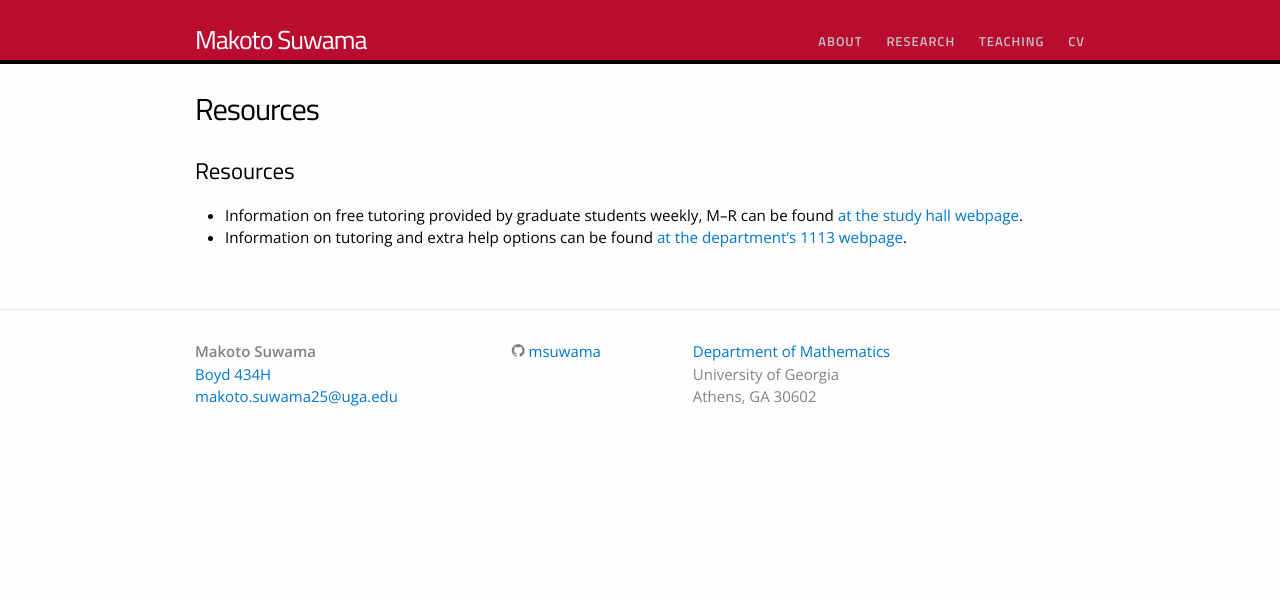
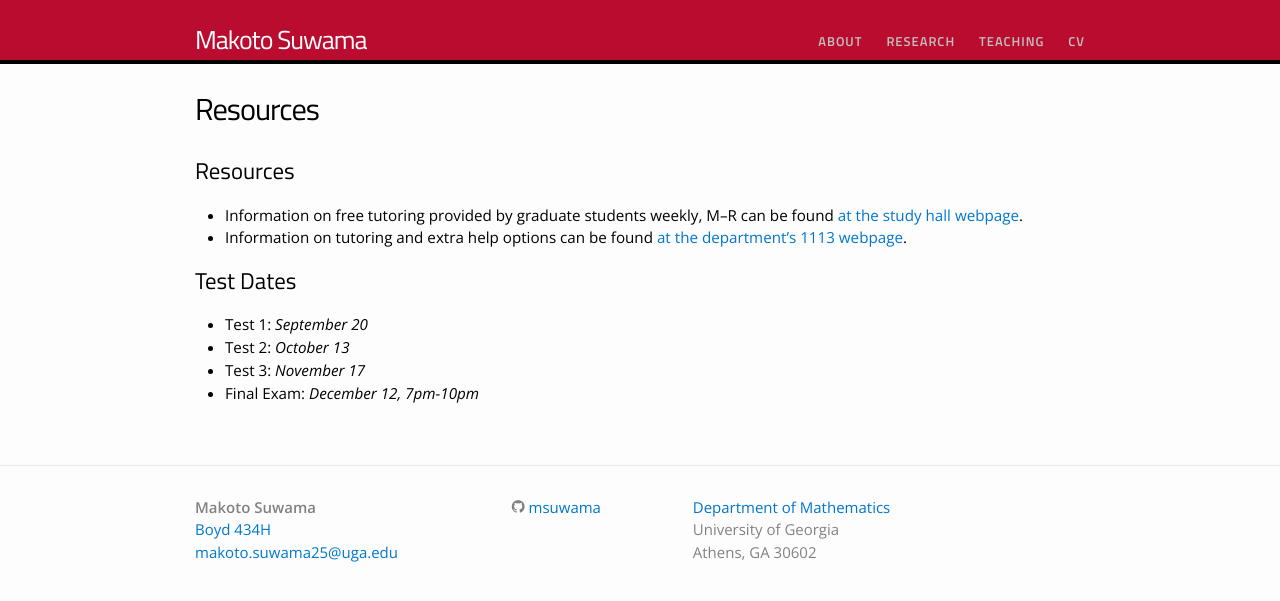
Before and after one commit to msuwama/oldwebsite, a Jekyll site: the page built from teaching/2017F-1113_comm.md, in a window 1280 px wide. Shown: the top 601 px of the page. Built offline with Jekyll 4.4.1, drawn with Linux system fonts in a browser that asks for light colours; some web fonts are replaced; our own code applies the rules of GitHub Pages for plain Markdown files.

Commit message:
more teaching stuff

```diff
--- a/teaching/2017F-1113_comm.md
+++ b/teaching/2017F-1113_comm.md
@@ -3,3 +3,9 @@
   found [at the study hall webpage](http://www.math.uga.edu/studyhall).
 + Information on tutoring and extra help options can be
   found [at the department's 1113 webpage](http://www.math.uga.edu/1113).
+
+## Test Dates
++ Test 1: *September 20*
++ Test 2: *October 13*
++ Test 3: *November 17*
++ Final Exam: *December 12, 7pm-10pm*
```
Also changed, not shown: teaching.md (+0 -8 lines), _sass/_mobile-header.scss (line endings or trailing spaces).
